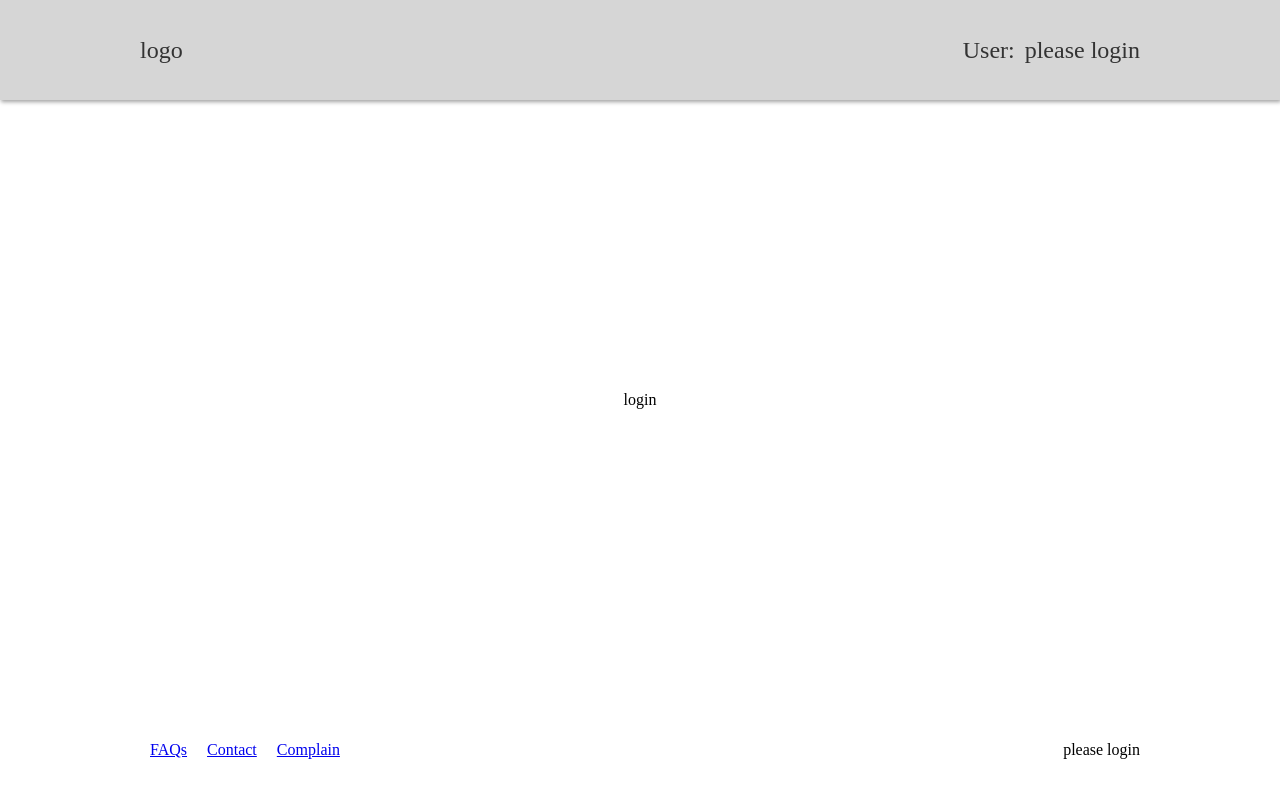
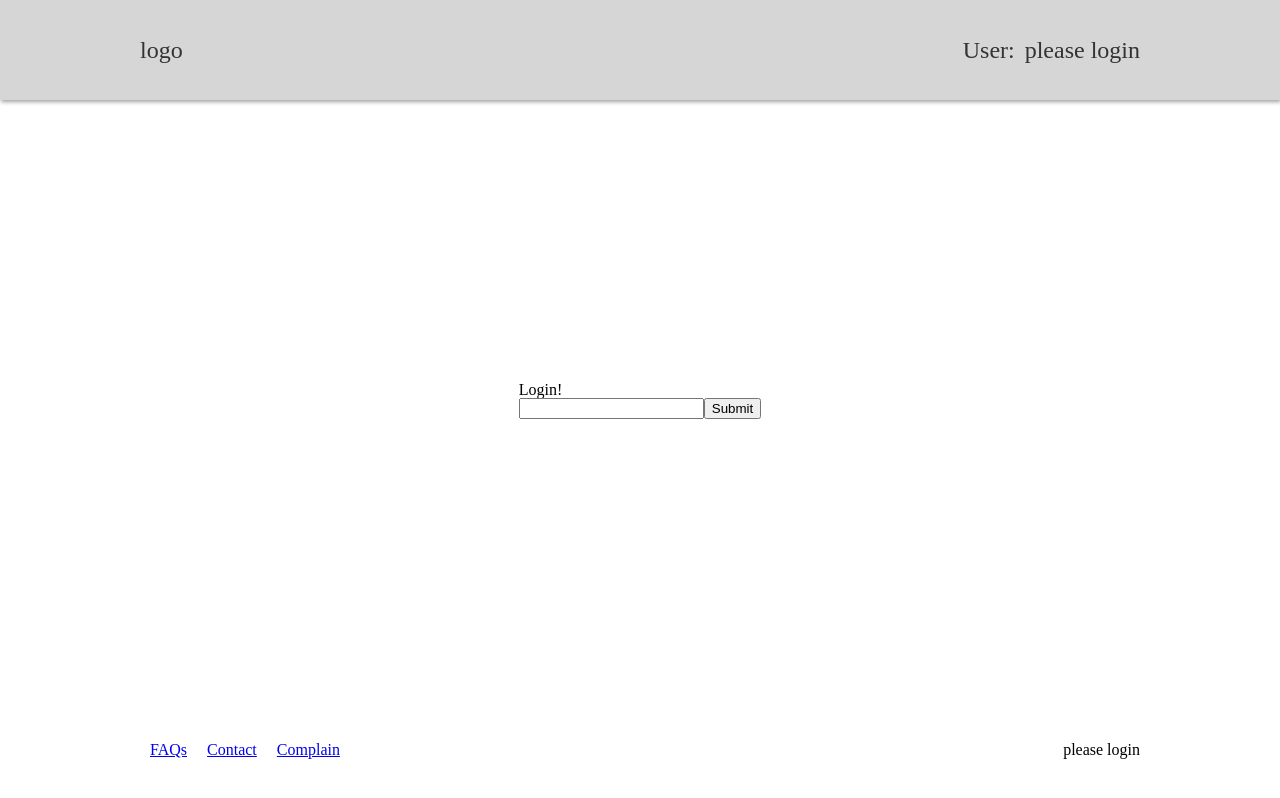
Before and after one commit to tstrat/Redux-Lecture, a React (Create React App) app: page / in a window 1280 px wide. Built offline with nearby package versions, Linux system fonts and the light colour scheme.

Commit message:
updated login component

```diff
--- a/src/components/Content/Login.js
+++ b/src/components/Content/Login.js
@@ -1,10 +1,20 @@
 import React, { Component } from 'react';
 
 export default class Login extends Component {
+    constructor(){
+        super()
+        this.state = {
+            name: ''
+        }
+    }
+
+
     render() {
         return (
             <div>
-                login
+                <h1>Login!</h1>
+                <input value={this.state.name} onChange={(e) => this.setState({name: e.target.value})}/>
+                <button onClick={() => this.props.login(this.state.name)}>Submit</button>
             </div>
         );
     }
```
Also changed, not shown: package.json (line endings or trailing spaces), 1 other file (tests, documents, lock files or other folders).
